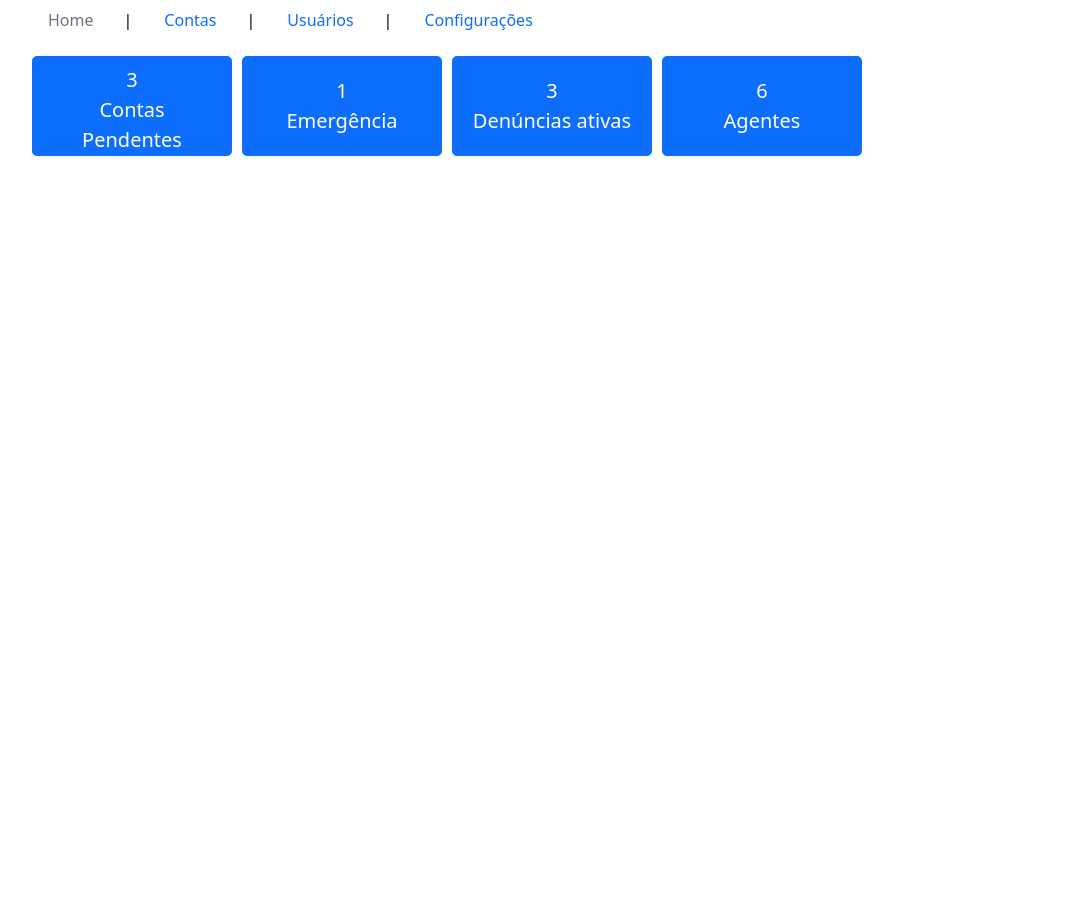
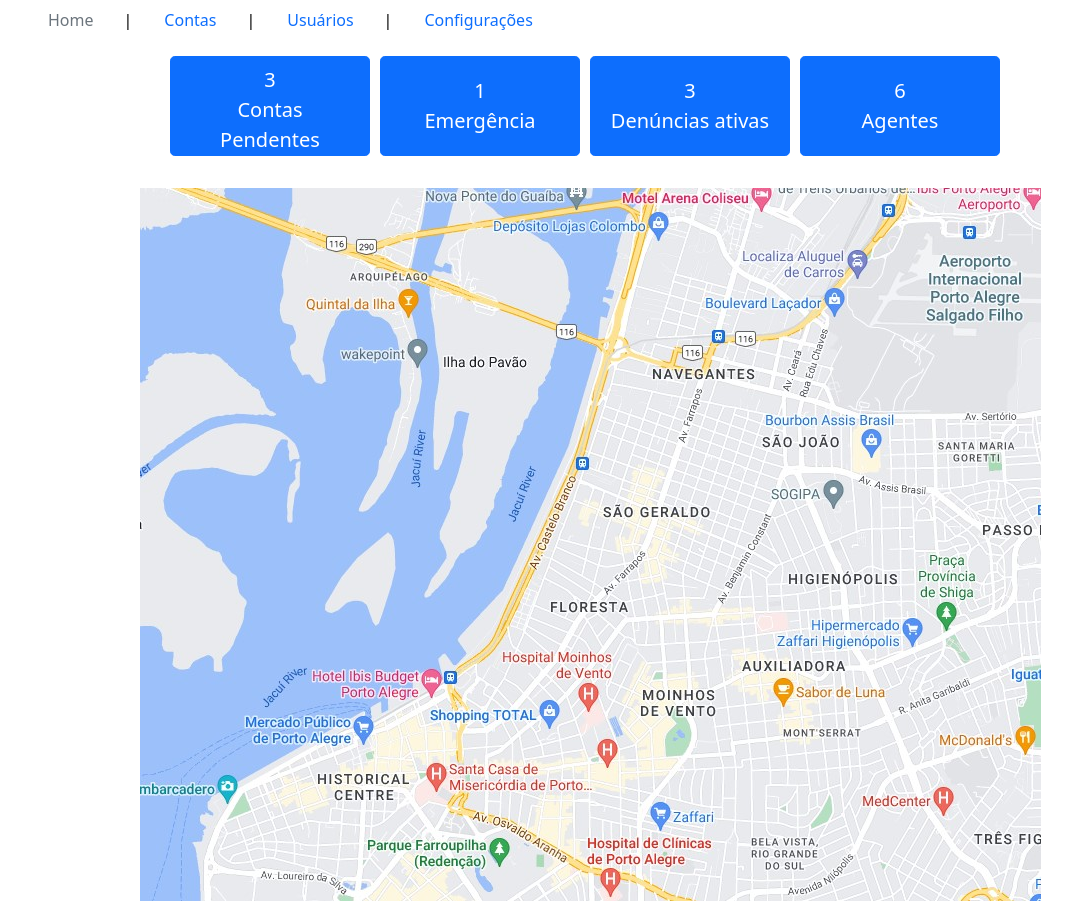
Before and after one commit to gabrielbf/bairro-seguro, a React (Create React App) app: page / in a window 1280 px wide. Shown: the whole page, without its empty margins (50-1122 px from the left). Before the commit the page ends 800 px from the top, so only its background shows below. Built offline with nearby package versions, Linux system fonts and the light colour scheme.

Commit message:
Colocando row e col em AdminHome

```diff
--- a/src/components/AdminHome/AdminHome.js
+++ b/src/components/AdminHome/AdminHome.js
@@ -4,11 +4,25 @@
 
 import MenuLinksSuperior from '../MenuLinksSuperior/MenuLinksSuperior';
 import BotoesAcoes from '../BotoesAcoes/BotoesAcoes';
+import MapaAdmin from '../MapaAdmin/MapaAdmin';
 
 const AdminHome = () => (
-  <div className="AdminHome container">
-    <MenuLinksSuperior />
-    <BotoesAcoes />
+  <div className='AdminHome container'>
+    <div className='row'>
+      <div className='col'>
+        <MenuLinksSuperior />
+      </div>
+    </div>
+    <div className='row'>
+      <div className='col text-center'>
+        <BotoesAcoes />
+      </div>
+      </div>
+      <div className='row'>
+      <div className='col text-center'>
+        <MapaAdmin />
+      </div>
+    </div>
   </div>
 );
 
```
